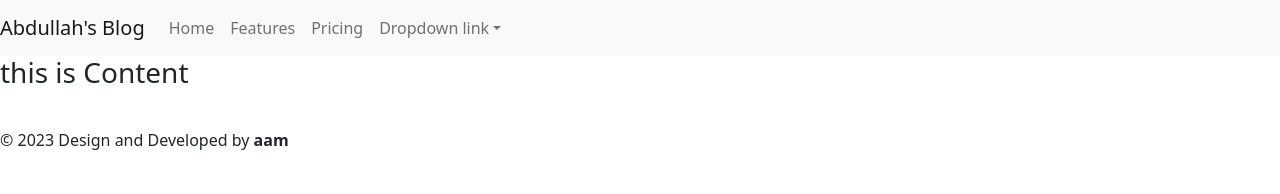
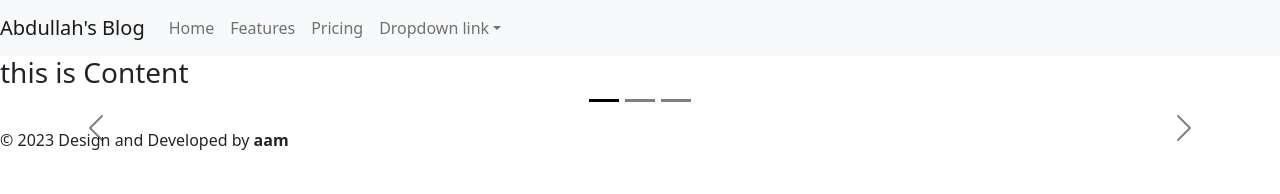
Before and after one commit to masum029/mod-six-assign, a React (Create React App) app: page / in a window 1280 px wide. Shown: the top 194 px of the page. Built offline with nearby package versions, Linux system fonts and the light colour scheme.

Commit message:
footerSlider Added

```diff
--- /dev/null
+++ b/src/Components/Carousel.jsx
@@ -0,0 +1,48 @@
+
+
+const FooterSlider=()=>{
+    return(
+        <>
+        <div id="carouselExampleDark" className="carousel carousel-dark slide" data-bs-ride="carousel">
+  <div className="carousel-indicators">
+    <button type="button" data-bs-target="#carouselExampleDark" data-bs-slide-to="0" className="active" aria-current="true" aria-label="Slide 1"></button>
+    <button type="button" data-bs-target="#carouselExampleDark" data-bs-slide-to="1" aria-label="Slide 2"></button>
+    <button type="button" data-bs-target="#carouselExampleDark" data-bs-slide-to="2" aria-label="Slide 3"></button>
+  </div>
+  <div className="carousel-inner">
+    <div className="carousel-item active" data-bs-interval="10000">
+      {/* <img src="..." className="d-block w-100" alt="..."> */}
+      <div className="carousel-caption d-none d-md-block">
+        <h5>First slide label</h5>
+        <p>Some representative placeholder content for the first slide.</p>
+      </div>
+    </div>
+    <div className="carousel-item" data-bs-interval="2000">
+      {/* <img src="..." className="d-block w-100" alt="..."> */}
+      <div className="carousel-caption d-none d-md-block">
+        <h5>Second slide label</h5>
+        <p>Some representative placeholder content for the second slide.</p>
+      </div>
+    </div>
+    <div className="carousel-item">
+      {/* <img src="..." className="d-block w-100" alt="..."> */}
+      <div className="carousel-caption d-none d-md-block">
+        <h5>Third slide label</h5>
+        <p>Some representative placeholder content for the third slide.</p>
+      </div>
+    </div>
+  </div>
+  <button className="carousel-control-prev" type="button" data-bs-target="#carouselExampleDark" data-bs-slide="prev">
+    <span className="carousel-control-prev-icon" aria-hidden="true"></span>
+    <span className="visually-hidden">Previous</span>
+  </button>
+  <button className="carousel-control-next" type="button" data-bs-target="#carouselExampleDark" data-bs-slide="next">
+    <span className="carousel-control-next-icon" aria-hidden="true"></span>
+    <span className="visually-hidden">Next</span>
+  </button>
+</div>
+        </>
+    )
+}
+
+export default FooterSlider;
--- a/src/Components/Footer.jsx
+++ b/src/Components/Footer.jsx
@@ -1,6 +1,7 @@
 
 import React from "react";
 import Marque from "./Marque";
+import FooterSlider from "./Carousel";
 
 
 
@@ -16,6 +17,8 @@
             ))}
         </marquee>
 
+        <FooterSlider/>
+
         <p>&copy; {new Date().getFullYear()} Design and Developed by <strong>aam</strong> </p>
     </footer>
     </>
```
